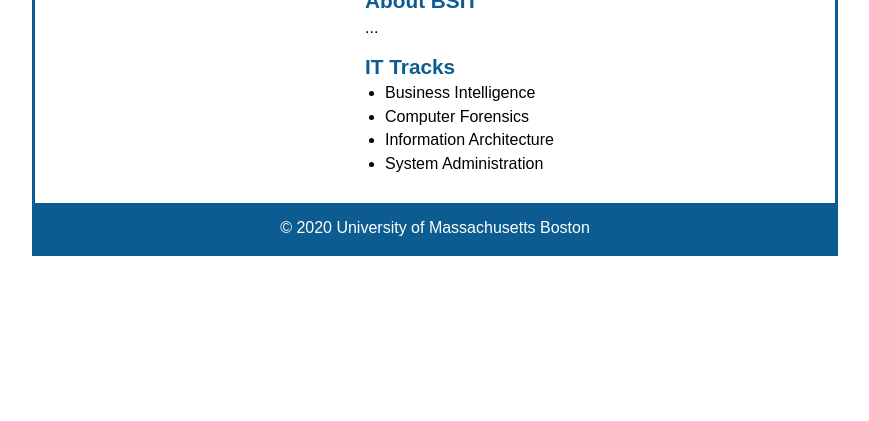
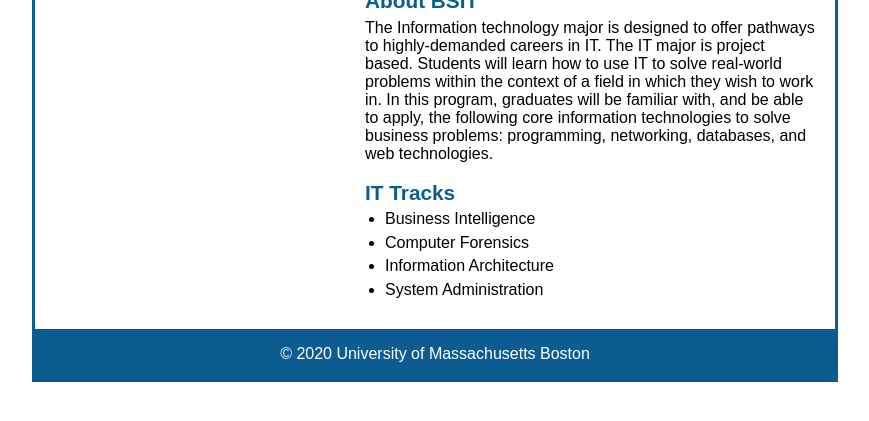
Before and after one commit to LilAzure/WDP, a plain HTML site: page WDP/index.html in a window 1280 px wide. Shown: the part 189-610 px from the top of the page, without its empty margins (205-1074 px from the left). Drawn offline with Linux system fonts and the light colour scheme.

Commit message:
Update index.html

```diff
--- a/WDP/index.html
+++ b/WDP/index.html
@@ -27,7 +27,11 @@
 	    <img src="images/UMB.jpg" alt="Umass Campus" height="300" width="300">
     	<section>
             <h2>About BSIT</h2>
-            <p>...</p>
+		<p>The Information technology major is designed to offer pathways to highly-demanded careers in IT.
+			The IT major is project based. Students will learn how to use IT to solve real-world problems
+			within the context of a field in which they wish to work in. In this program, graduates will be
+			familiar with, and be able to apply, the following core information technologies to solve
+			business problems: programming, networking, databases, and web technologies.</p>
             <h2>IT Tracks</h2>
             <ul>
                 <li>Business Intelligence</li>
```
